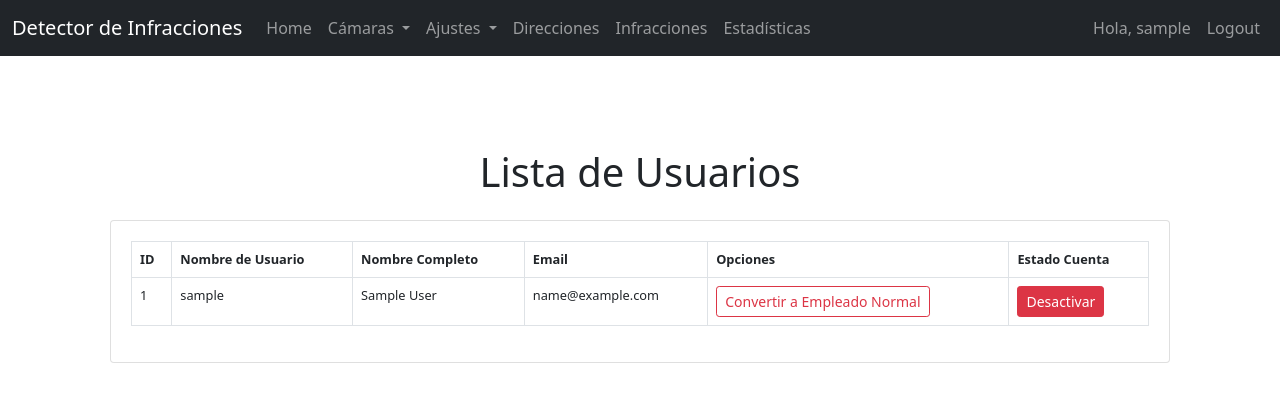
After one commit to christpaul01/DetectorDeInfraccion, a Django app: page /listarUsuarios/ in a window 1280 px wide. The commit adds this page. Shown: the top 406 px of the page. Run offline with Django 5.2, Linux system fonts and the light colour scheme; the visitor is signed in with stand-in values (Sample User, id 1); data comes from the database, SQL or seed files in the repository.

Commit message:
Listado y modificacion de usuarios desde la web

```diff
--- a/camaras/templates/BaseCamaras.html
+++ b/camaras/templates/BaseCamaras.html
@@ -23,7 +23,7 @@
 
     {% if messages %}
       {% for message in messages %}
-        <div class="alert">
+        <div class="alert alert-dark">
           {{ message }}
         </div>
       {% endfor %}
--- a/camaras/templates/includes/navbar.html
+++ b/camaras/templates/includes/navbar.html
@@ -28,7 +28,7 @@
           </a>
           <ul class="dropdown-menu" aria-labelledby="navbarDropdown">
 
-            <li><a class="dropdown-item" href="/ajustes/umbral/">Umbrales General</a></li>
+            <li><a class="dropdown-item" href="/listarUsuarios/">Usuarios</a></li>
             <li><a class="dropdown-item" href="/ajustes/tiposVehiculos/">Tipos Vehiculos</a></li>
               <li><hr class="dropdown-divider"></li>
             <li><a class="dropdown-item" href="/configuracion/">Información del Sistema</a></li>
--- /dev/null
+++ b/camaras/templates/listarUsuarios.html
@@ -0,0 +1,61 @@
+{% extends "./BaseCamaras.html" %}
+{% block title %}
+    Listar Usuarios
+{% endblock %}
+
+{% block body %}
+<div class="container mt-5">
+    <h1 class="text-center mb-4">Lista de Usuarios</h1>
+    <div class="card">
+        <div class="card-body">
+            <table class="table table-bordered">
+                <thead class="thead-dark">
+                    <tr>
+                        <th>ID</th>
+                        <th>Nombre de Usuario</th>
+                        <th>Nombre Completo</th>
+                        <th>Email</th>
+                        <th>Opciones</th>
+                        <th>Estado Cuenta</th>
+                    </tr>
+                </thead>
+                <tbody>
+                    {% for info in usuarios_info %}
+                    <tr>
+                        <td>{{ info.user.id }}</td>
+                        <td>{{ info.user.username }}</td>
+                        <td>{{ info.user.get_full_name }}</td>
+                        <td>{{ info.user.email }}</td>
+                        <td>
+                            <form method="POST" action="{% if info.is_admin %}/convertirEmpleado/{{ info.user.id }}
+                                {% elif info.is_normal_staff %}/setAdmin/{{ info.user.id }}
+                                {% else %} /convertirEmpleado/{{ info.user.id }}
+                                {% endif %}">
+                                {% csrf_token %}
+                                {% if info.is_admin %}
+                                    <button type="submit" class="btn btn-warning btn-sm">Convertir a Empleado Normal</button>
+                                {% elif info.is_normal_staff %}
+                                    <button type="submit" class="btn btn-primary btn-sm">Convertir a Admin</button>
+                                {% else %}
+                                    <button type="submit" class="btn btn-outline-danger btn-sm">Convertir a Empleado Normal</button>
+                                {% endif %}
+                            </form>
+                        </td>
+                        <td>
+                            <form method="POST" action="/cambiarEstadoCuenta/{{ info.user.id }}">
+                                {% csrf_token %}
+                                {% if info.user.is_active %}
+                                    <button type="submit" class="btn btn-danger btn-sm">Desactivar</button>
+                                {% else %}
+                                    <button type="submit" class="btn btn-success btn-sm">Activar</button>
+                                {% endif %}
+                            </form>
+                        </td>
+                    </tr>
+                    {% endfor %}
+                </tbody>
+            </table>
+        </div>
+    </div>
+</div>
+{% endblock %}
--- a/camaras/urls.py
+++ b/camaras/urls.py
@@ -47,6 +47,15 @@ urlpatterns = [
     # set User to Admnin
     path('setAdmin/<int:id>', views.set_user_to_admin, name='setAdmin'),
 
+    # set User to Normal
+    path('convertirEmpleado/<int:id>', views.change_user_to_normal_staff, name='setNormal'),
+
+    # List all Users
+    path('listarUsuarios/', views.listar_usuarios, name='listUsers'),
+
+    # Desactivar Usuario
+    path('cambiarEstadoCuenta/<int:id>', views.cambiarEstadoCuenta, name='cambiarEstadoCuenta'),
+
     # NOTE: This path is for settings
     path('configuracion/', views.verConfiguracionSistema, name='configuracionSistema'),
 
--- a/camaras/views.py
+++ b/camaras/views.py
@@ -440,6 +440,11 @@ def loginpage(request):
         user = authenticate(username=username, password=password)
         if user is not None:
             login(request, user)
+            # Convierte al usuario en Admin si es superusuario y no es Admin
+            if user.is_superuser and not user.groups.filter(name='Admin').exists():
+                admin_group = Group.objects.get(name='Admin')
+                user.groups.add(admin_group)
+
             messages.success(request, f'You are logged in as {user.username}')
             return redirect('/')
         else:
@@ -459,7 +464,8 @@ def registerpage(request):
             form.save()
             username = form.cleaned_data.get('username')
             password = form.cleaned_data.get('password1')
-            user = authenticate(username=username, password=password)
+            email = form.cleaned_data.get('email')
+            user = authenticate(username=username, password=password, email=email)
 
             # Add the user to the NormalStaff group
             normal_staff_group = Group.objects.get(name='NormalStaff')
@@ -480,28 +486,102 @@ def logoutpage(request):
     return redirect('/')
 
 
-# NOTE: Users and Groups
+# NOTE: Bloque Usuarios y Grupos
 
-def set_user_to_admin(request, idUser):
-
-    if request.method == 'POST':
+def set_user_to_admin(request, id):
+    if request.method == 'POST' or request.method == 'GET':
         if not request.user.has_perm('camaras.change_user'):
             error_type = "Error de permisos"
             error_message = "No tienes permisos para cambiar el rol de los usuarios."
             context = {"error_type": error_type, "error_message": error_message}
             return render(request, 'error.html', context)
         else:
-            user = User.objects.get(id=idUser)
+            user = User.objects.get(id=id)
             admin_group = Group.objects.get(name='Admin')
             user.groups.add(admin_group)
-            return redirect('/')
+            return redirect('/listarUsuarios')
+
+def change_user_to_normal_staff(request, id):
+    if request.method == 'POST' or request.method == 'GET':
+        if not request.user.has_perm('camaras.change_user'):
+            error_type = "Error de permisos"
+            error_message = "No tienes permisos para cambiar el rol de los usuarios."
+            context = {"error_type": error_type, "error_message": error_message}
+            return render(request, 'error.html', context)
+        else:
+            user = User.objects.get(id=id)
+            if user:
+                if user.is_superuser:
+                    messages.error(request, 'No se puede cambiar el rol de un superusuario.')
+                    return redirect('/listarUsuarios')
+                # Remove the user from the Admin group
+                admin_group = Group.objects.get(name='Admin')
+                user.groups.remove(admin_group)
+                # Add the user to the NormalStaff group
+                normal_staff_group = Group.objects.get(name='NormalStaff')
+                user.groups.add(normal_staff_group)
+            else:
+                error_type = "Error de procesamiento"
+                error_message = "No se encontró el usuario solicitado."
+                context = {"error_type": error_type, "error_message": error_message}
+                return render(request, 'error.html', context)
+
+            return redirect('/listarUsuarios')
+
+@login_required
+def listar_usuarios(request):
+    if not request.user.has_perm('camaras.view_user'):
+        error_type = "Error de permisos"
+        error_message = "No tienes permisos para ver la lista de usuarios."
+        context = {"error_type": error_type, "error_message": error_message}
+        return render(request, 'error.html', context)
 
 
+    usuarios = User.objects.all()
+    usuarios_info = []
 
+    for user in usuarios:
+        is_admin = user.groups.filter(name="Admin").exists()
+        is_normal_staff = user.groups.filter(name="NormalStaff").exists()
+        print(f"User: {user.username}, is_admin: {is_admin}, is_normal_staff: {is_normal_staff}")
+        usuarios_info.append({
+            "user": user,
+            "is_admin": is_admin,
+            "is_normal_staff": is_normal_staff,
+        })
 
+    context = {"usuarios_info": usuarios_info}
+    return render(request, 'listarUsuarios.html', context)
 
+def cambiarEstadoCuenta(request, id):
+    if request.method == 'POST' or request.method == 'GET':
+        if not request.user.has_perm('camaras.change_user'):
+            error_type = "Error de permisos"
+            error_message = "No tienes permisos para cambiar el rol de los usuarios."
+            context = {"error_type": error_type, "error_message": error_message}
+            return render(request, 'error.html', context)
+        else:
+            user = User.objects.get(id=id)
+            if user:
+                if user.is_superuser:
+                    if not user.is_active:
+                        user.is_active = not user.is_active
+                        user.save()
+                        return redirect('/listarUsuarios')
+                    else:
+                        messages.error(request, 'No se puede desactivar la cuenta de un superusuario.')
+                        return redirect('/listarUsuarios')
+
+                user.is_active = not user.is_active
+                user.save()
+                return redirect('/listarUsuarios')
+            else:
+                error_type = "Error de procesamiento"
+                error_message = "No se encontró el usuario solicitado."
+                context = {"error_type": error_type, "error_message": error_message}
+                return render(request, 'error.html', context)
 
 # NOTE: Ajustes del Sistema
-
+@login_required
 def ajustesSistema(request):
     return render(request, 'ajustesSistema.html')
```
Also changed, not shown: camaras/templates/register.html (+7 -0 lines).
